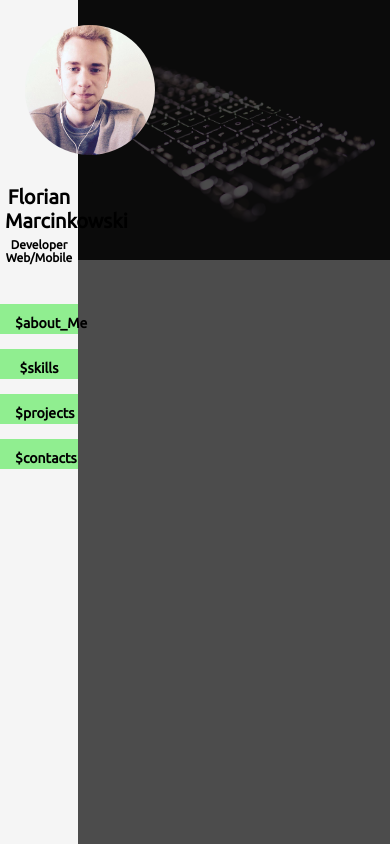
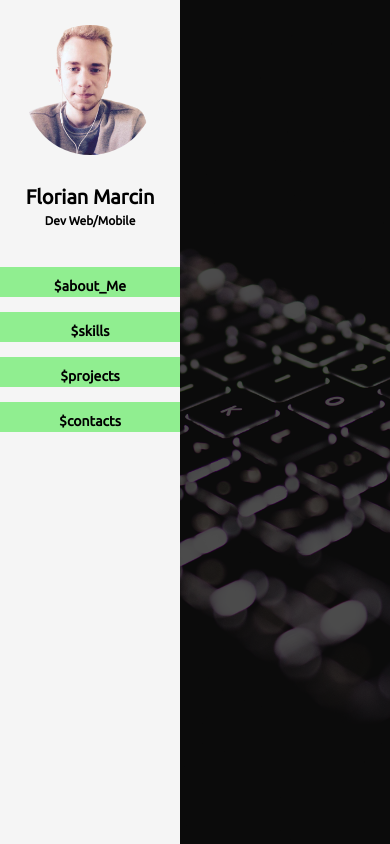
Before and after one commit to Hamawof/Inline-CV, a website: page index.html in a window 390 px wide. Drawn offline with Linux system fonts and the light colour scheme.

Commit message:
Responsive 2.0

```diff
--- a/index.html
+++ b/index.html
@@ -12,10 +12,14 @@
 <body>
   <div class="coverimg">
     <div class="leftcontainer">
-    <img src="img/profil.jpg" class="imgprofil" alt="Florian Marcinkowski, Développeur Web/Mobile" />
-    <h1>Florian Marcinkowski</h1>
-    <h2>Developer Web/Mobile</h2>
+      <div>
+        <img src="img/flo.png" class="imgprofil" alt="Florian Marcinkowski, Développeur Web/Mobile" />
+      </div>
 
+        <h1>Florian Marcin</h1>
+        <h2>Dev Web/Mobile</h2>
+
+    <div class="containerblockcar">
         <a href="www.google.com">
           <div class="blockcat">
             <h3 class="nameblockcat">$about_Me</h3>
@@ -39,9 +43,9 @@
           <h3 class="nameblockcat">$contacts</h3>
         </div>
       </a>
-
+    </div>
   </div> <!--end leftcontainer-->
-</div>
+</div
 
 </body>
 
--- a/sass/cv.sass
+++ b/sass/cv.sass
@@ -15,7 +15,10 @@ body, html
 body
   background: url("../img/fond3.png") no-repeat
   background-position: center top
-  background-size: 100%
+  background-size: cover
+  -webkit-background-size: cover
+  -moz-background-size: cover
+  -o-background-size: cover
 
 .coverimg
   width: 100%
@@ -40,6 +43,8 @@ body
   background: whitesmoke
   height: 100%
   position: relative
+  min-width: 180px
+
   .imgprofil
     width: 130px
     height: 130px
@@ -50,12 +55,12 @@ body
     padding: 25px
   h1
     font-size: 20px
-    color: black
+    color: linear-gradient(to bottom, #2d3841 0, #010c16 100%)
     text-align: center
     padding: 5px
   h2
     font-size: 12px
-    color: black
+    color: linear-gradient(to bottom, #2d3841 0, #010c16 100%)
     text-align: center
     margin-bottom: 40px
   .blockcat
@@ -68,11 +73,10 @@ body
     line-height: 8px
     opacity: 1
     background: lightgreen
-  .blockcat:hover
-    background-color: white
-    color: red
-    box-sizing: border-box
-    border-left: 10px solid whitesmoke
-    border-right: 10px solid lightgreen
+
+.blockcat:hover
+  color: red
+  box-sizing: border-box
+
 h3
   font-size: 14px
```
Also changed, not shown: css/cv.css, img/flo.png (added), 1 other file. Lines whose indentation alone changed are shown as unchanged.
